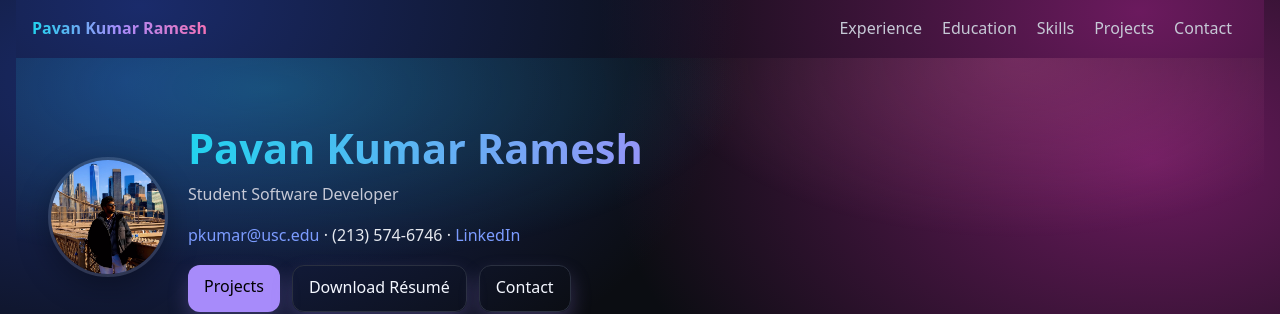
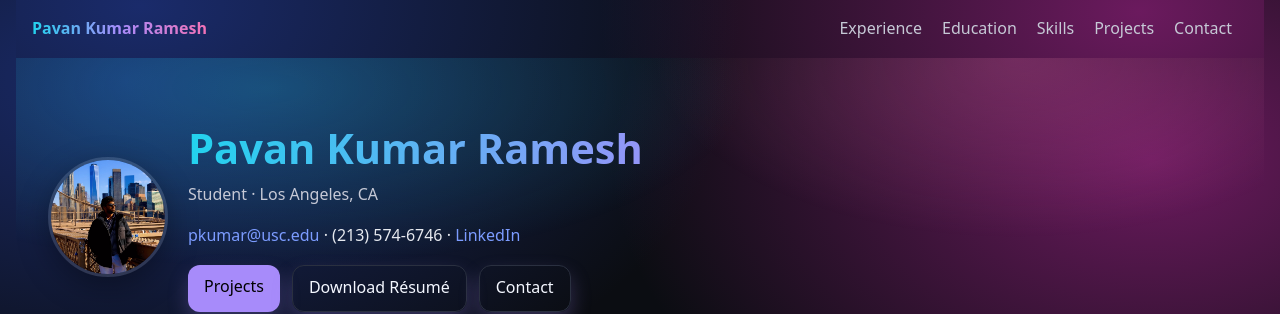
Before and after one commit to pavan-r411/Portfolio-site, a React (Vite) app: page / in a window 1280 px wide. Shown: the top 314 px of the page. Built offline with nearby package versions, Linux system fonts and the light colour scheme.

Commit message:
pic correction

```diff
--- a/src/components/Hero.tsx
+++ b/src/components/Hero.tsx
@@ -5,10 +5,10 @@ export default function Hero() {
     <section id="home" className="section hero">
       <div className="container">
         <div className="hero-row">
-          <img src="/pavan.jpg" alt="Pavan Kumar Ramesh" className="avatar" />
+          <img src="public/pavan.jpg" alt="Pavan Kumar Ramesh" className="avatar" />
           <div className="hero-content">
             <h1>{profile.name}</h1>
-            <p className="tagline">{profile.tagline}</p>
+            <p className="tagline">{profile.tagline} · {profile.location} </p>
             <p className="contact">
               <a href={`mailto:${profile.email}`}>{profile.email}</a> · {profile.phone} ·{' '}
               <a href={profile.linkedin} target="_blank" rel="noreferrer">LinkedIn</a>
--- a/src/data/resume.ts
+++ b/src/data/resume.ts
@@ -23,7 +23,7 @@ export type Project = {
 
 export const profile = {
   name: 'Pavan Kumar Ramesh',
-  tagline: 'Student Software Developer',
+  tagline: 'Student',
   location: 'Los Angeles, CA',
   email: 'pkumar@usc.edu',
   phone: '(213) 574-6746',
```
